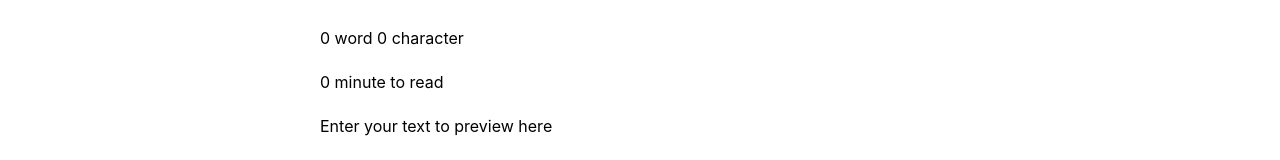
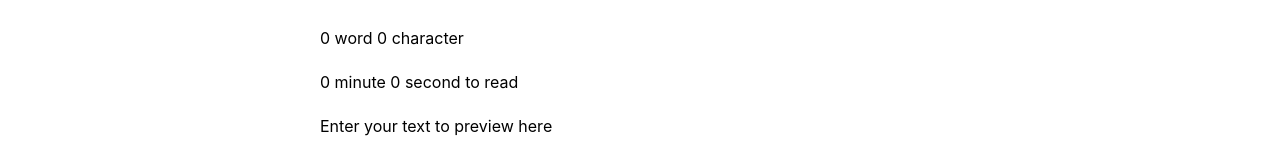
Before and after one commit to Muhammad-Nasar-Ullah/practiceProjectReact, a React (Vite) app: page / in a window 1280 px wide. Shown: the part 556-716 px from the top of the page. Built offline with nearby package versions, Linux system fonts and the light colour scheme.

Commit message:
added min and sec

```diff
--- a/src/components/TextArea.jsx
+++ b/src/components/TextArea.jsx
@@ -19,6 +19,8 @@ const TextArea = ({ mode }) => {
     } = FunctionsOfTextArea();
 
     let totalwords = text.split(' ').filter(word => word !== '').length;
+    let min = Math.floor(text.length / 150);
+    let sec = Math.ceil((text.length % 150) / 2.5);
     let time = (0.50 * totalwords) / 60;
 
     return (
@@ -37,7 +39,7 @@ const TextArea = ({ mode }) => {
 
             <h1 className={`text-2xl font-bold ${mode === 'dark' ? 'text-white' : 'text-black'}`}>Preview</h1>
             <p className={`${mode === 'dark' ? 'text-white' : 'text-black'}`}>{totalwords} {totalwords < 2 ? 'word' : 'words'} {text.length} {text.length < 2 ? 'character' : 'characters'}</p >
-            <p className={`${mode === 'dark' ? 'text-white' : 'text-black'}`}>{time} {time < 2 ? 'minute' : 'minutes'} to read</p>
+            <p className={`${mode === 'dark' ? 'text-white' : 'text-black'}`}>{min} {min < 2 ? 'minute' : 'minutes'} {sec} {sec < 2 ? 'second' : 'seconds'} to read</p>
             <p className={`whitespace-pre-wrap ${mode === 'dark' ? 'text-white' : 'text-black'}`}>{text.length > 0 ? text : 'Enter your text to preview here'}</p>
 
         </div>
```
